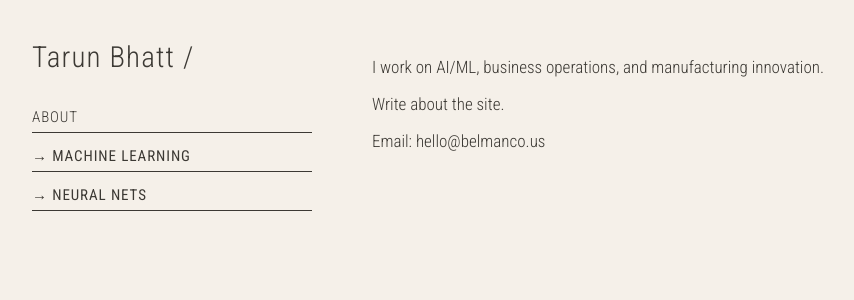
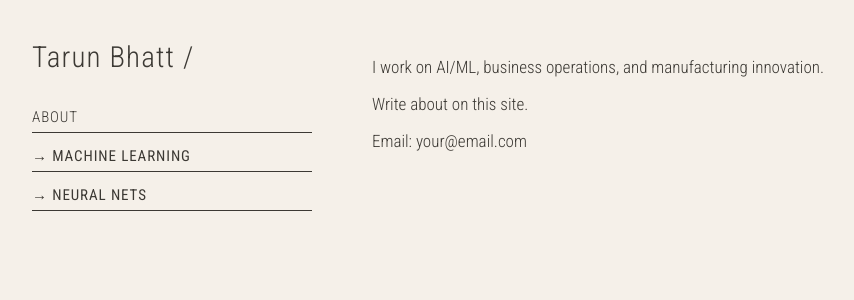
Before and after one commit to rimkute/blog, a Jekyll site: the page built from about.md, in a window 1280 px wide. Shown: the top 300 px of the page, without its empty margins (28-882 px from the left). Built offline with Jekyll 4.4.1, drawn with Linux system fonts in a browser that asks for light colours.

Commit message:
Update about.md

```diff
--- a/about.md
+++ b/about.md
@@ -5,6 +5,6 @@ title: "About"
 
 I work on AI/ML, business operations, and manufacturing innovation.
 
-Write about the site.
+Write about on this site.
 
-Email: hello@belmanco.us
+Email: your@email.com
```
